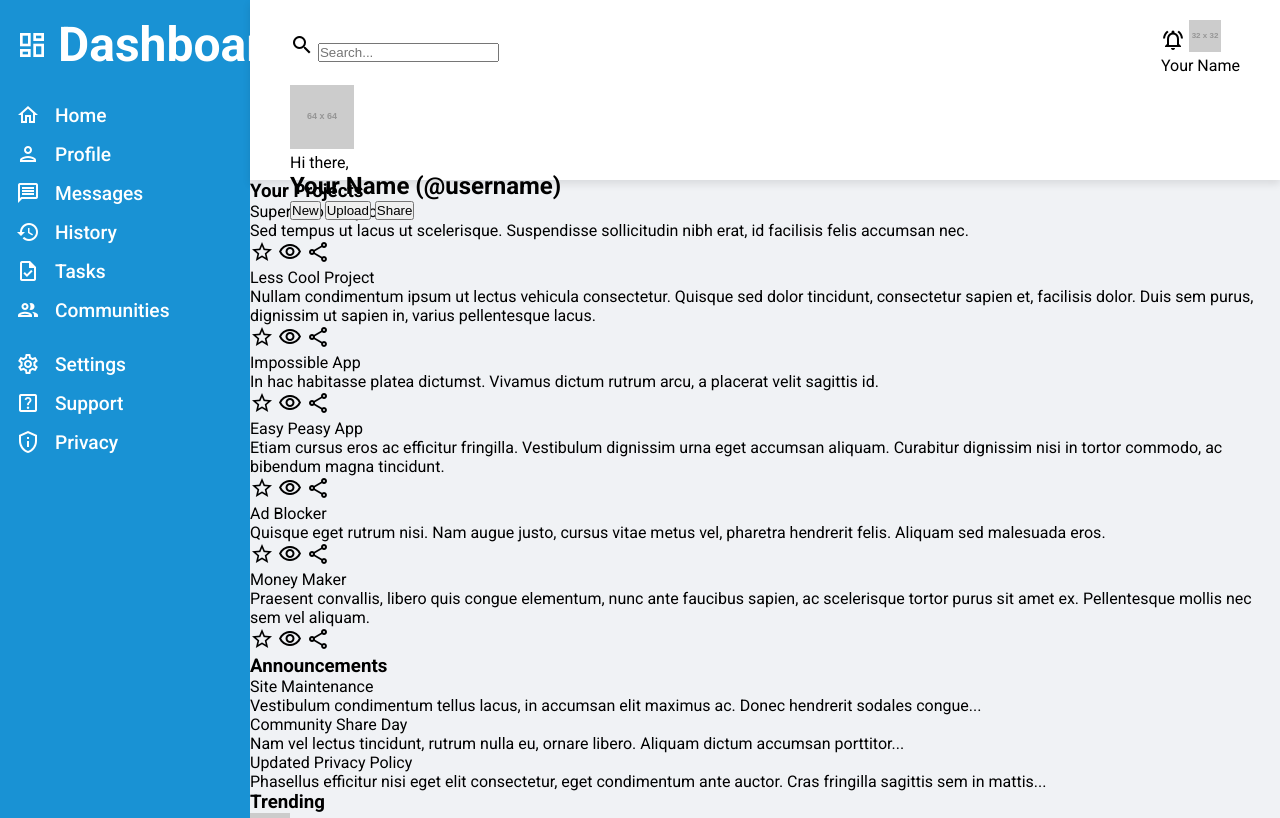
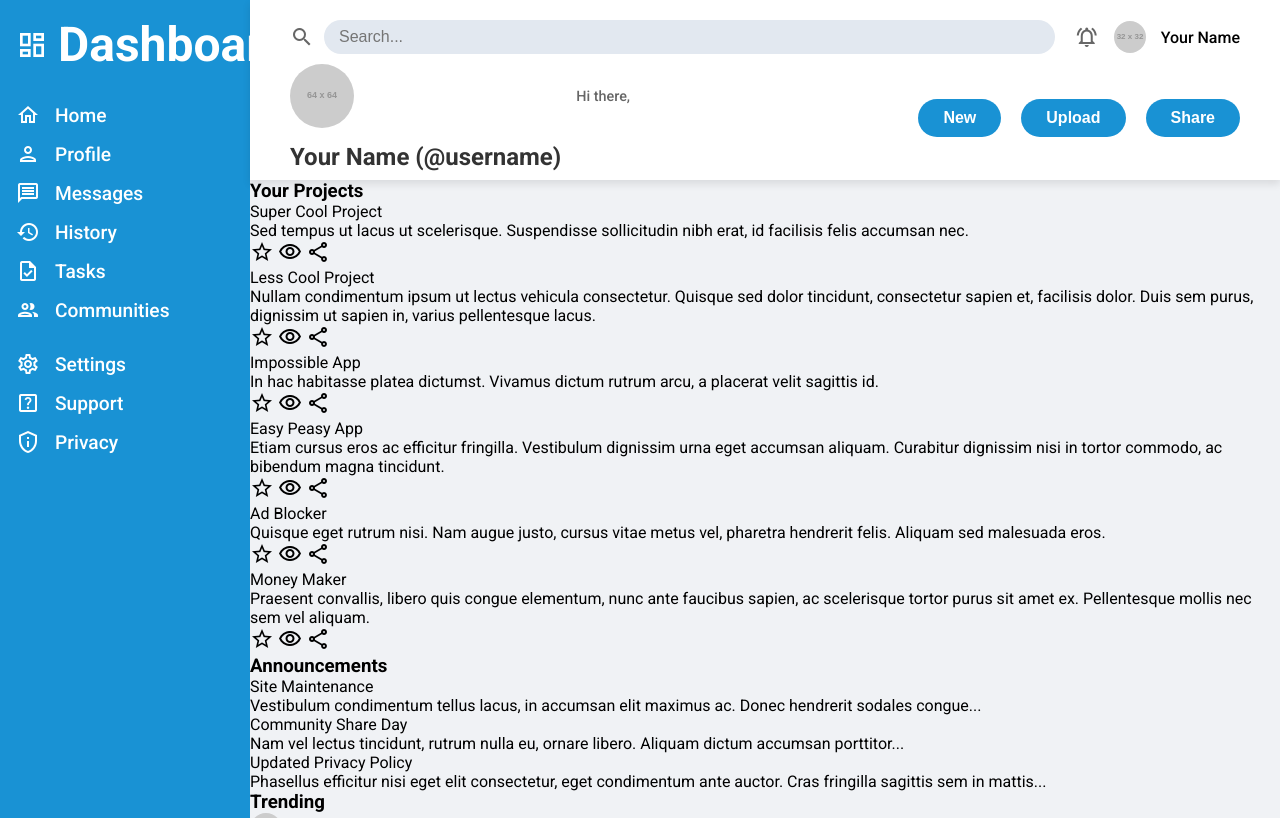
Before and after one commit to bit2swaz/admin-dashboard, a plain HTML site: page index.html in a window 1280 px wide. Shown: the top 818 px of the page. Drawn offline with Linux system fonts and the light colour scheme; placeholder pictures from the web are drawn by us.

Commit message:
add more styles

```diff
--- a/style.css
+++ b/style.css
@@ -96,3 +96,104 @@ html {
     gap: 20px;
     margin-bottom: 10px; /* Space between top and bottom header sections */
 }
+
+.search-bar {
+    display: grid;
+    grid-template-columns: auto 1fr; /* Icon and input */
+    align-items: center;
+    gap: 10px;
+}
+
+.search-bar .material-icons-outlined {
+    font-size: 24px;
+    color: #666;
+}
+
+.search-bar input {
+    border: none;
+    background-color: #e2e8f0; /* Light grey background for search input */
+    border-radius: 20px;
+    padding: 8px 15px;
+    font-size: 1rem;
+    outline: none;
+}
+
+.user-notifications {
+    display: grid;
+    grid-template-columns: auto auto auto; /* Icon, small avatar, name */
+    align-items: center;
+    gap: 15px;
+    font-weight: 500;
+}
+
+.user-notifications .material-icons-outlined {
+    font-size: 24px;
+    color: #666;
+    cursor: pointer;
+}
+
+.avatar-small {
+    border-radius: 50%;
+    width: 32px;
+    height: 32px;
+    object-fit: cover;
+}
+
+.header-bottom {
+    grid-column: 1 / span 2; /* Spans both columns of header grid */
+    display: grid;
+    grid-template-columns: auto 1fr; /* User greeting takes left, buttons align right */
+    align-items: center;
+    gap: 20px;
+}
+
+.user-greeting {
+    display: grid;
+    grid-template-columns: auto 1fr; /* Large avatar and text */
+    align-items: center;
+    gap: 15px;
+}
+
+.avatar-large {
+    border-radius: 50%;
+    width: 64px;
+    height: 64px;
+    object-fit: cover;
+}
+
+.user-greeting p {
+    font-size: 0.9rem;
+    font-weight: 500;
+    color: #666;
+    margin: 0;
+}
+
+.user-greeting h2 {
+    font-size: 1.5rem;
+    font-weight: 700;
+    margin: 0;
+    color: #333;
+}
+
+.action-buttons {
+    display: grid;
+    grid-auto-flow: column; /* Arrange buttons in a row */
+    gap: 20px;
+    justify-self: end; /* Push buttons to the right */
+}
+
+.action-buttons button {
+    background-color: #1992d4; /* Blue color */
+    color: white;
+    border: none;
+    border-radius: 20px;
+    padding: 10px 25px;
+    font-size: 1rem;
+    font-weight: 700;
+    cursor: pointer;
+    transition: background-color 0.2s ease;
+}
+
+.action-buttons button:hover {
+    background-color: #147ab3;
+}
```
